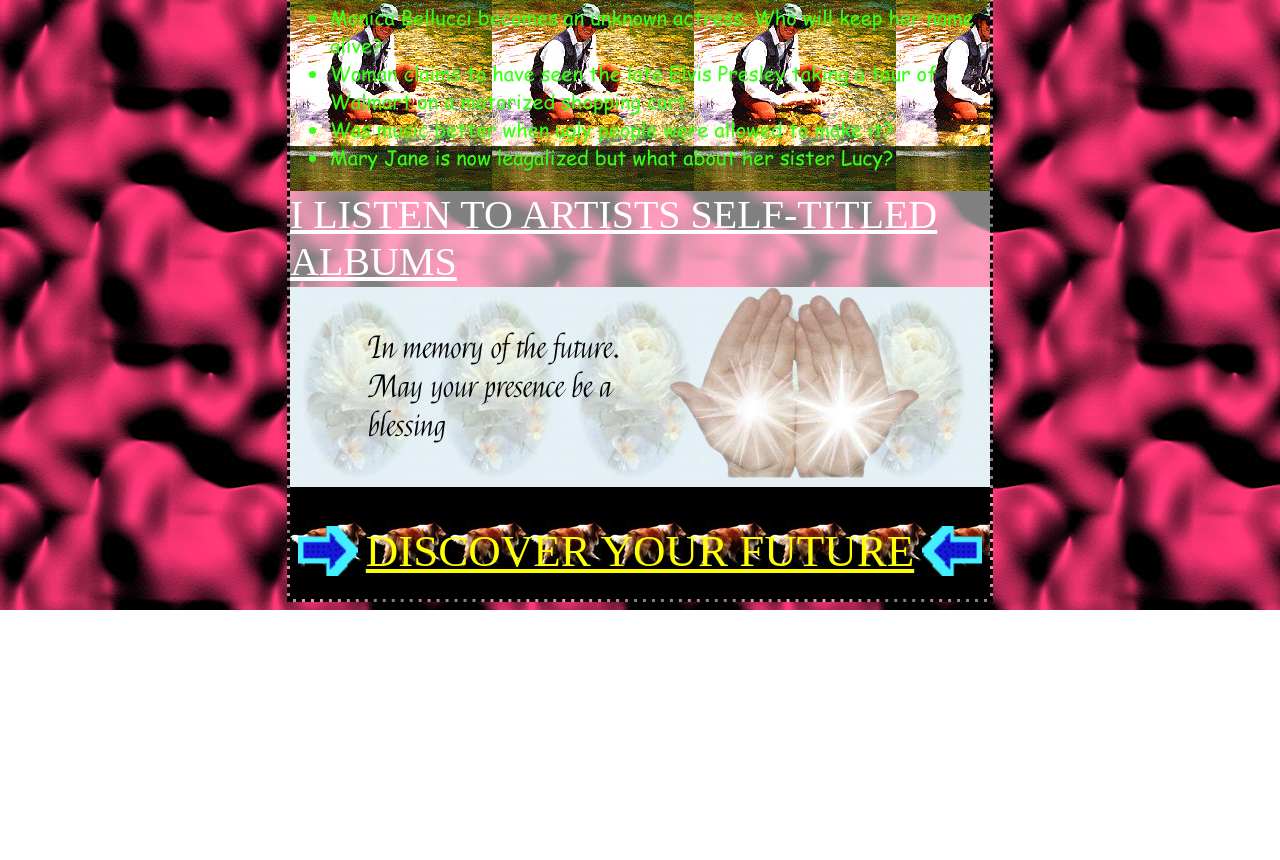
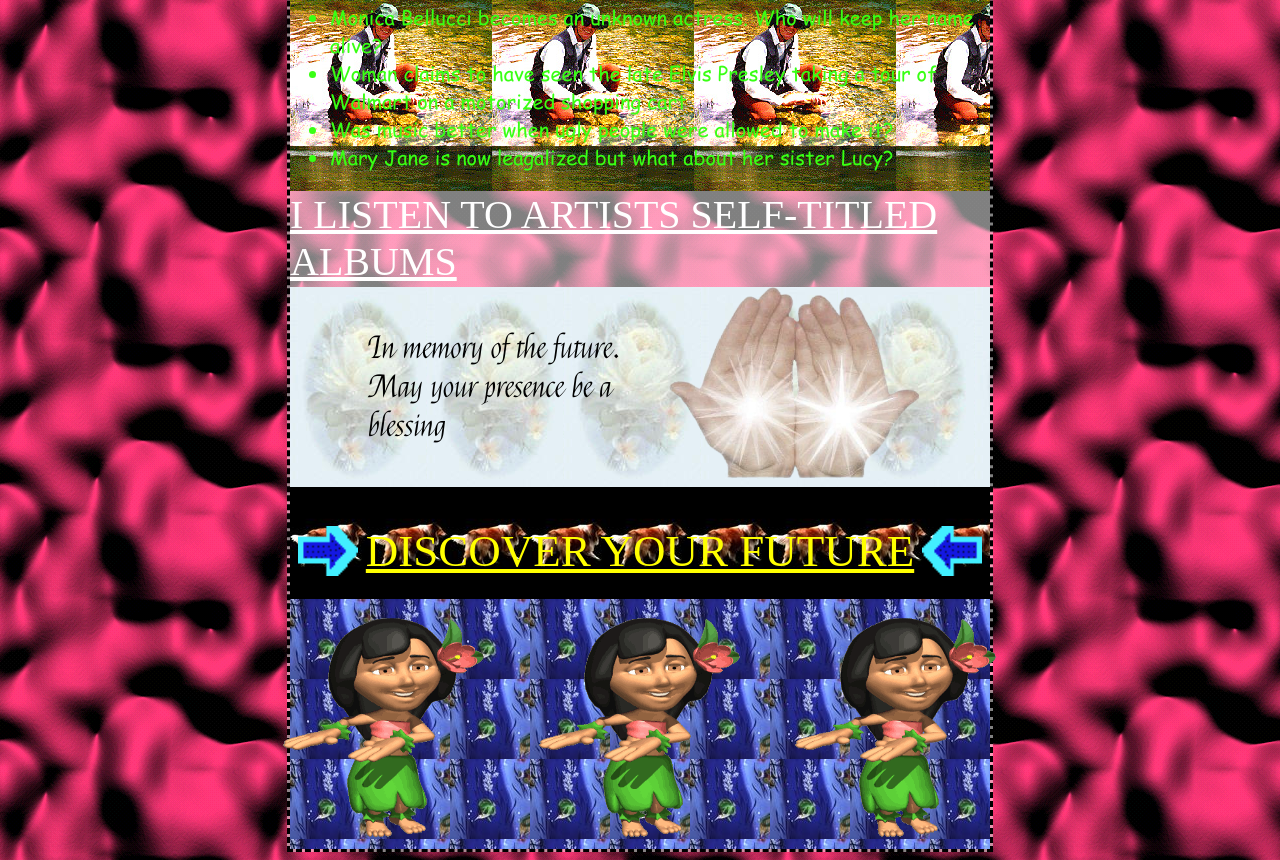
Before and after one commit to apologeticallyme/apologetically-blog, a plain HTML site: page index.html in a window 1280 px wide. Shown: the part 682-1542 px from the top of the page. Before the commit the page ends 1292 px from the top, so only its background shows below. Drawn offline with Linux system fonts and the light colour scheme.

Commit message:
Add files via upload

```diff
--- a/index.html
+++ b/index.html
@@ -65,8 +65,14 @@
 
             <div class="link-two">
                 <img src="arrow-R.gif">
-                <a href="entries-page.html">DISCOVER YOUR FUTURE</a>
+                <a href="">DISCOVER YOUR FUTURE</a>
                 <img src="arrow-L.gif">
+            </div>
+
+            <div class="tag-two">
+                <img src="DANCE.gif">
+                <img src="DANCE.gif">
+                <img src="DANCE.gif">
             </div>
 
         </div>
--- a/style.css
+++ b/style.css
@@ -33,7 +33,7 @@ body {
 
 
     width: 700px;
-    height: 1270px;
+    height: 1520px;
 
     display: flex;
     flex-direction: column;
@@ -90,7 +90,7 @@ body {
     font-weight: bold;
     display: inline-block;
     position: relative;
-    animation: animate 120s linear infinite;
+    animation: animate 110s linear infinite;
 }
 
 @keyframes animate {
@@ -220,3 +220,13 @@ body {
 .link-two img {
     width: 60px;
 }
+
+.tag-two {
+    height: 250px;
+    background-image: url('fishes.jpg');
+
+    display: flex;
+    flex-direction: row;
+    justify-content: center;
+
+}
```
Also changed, not shown: DANCE.gif (added), fishes.jpg (added).
